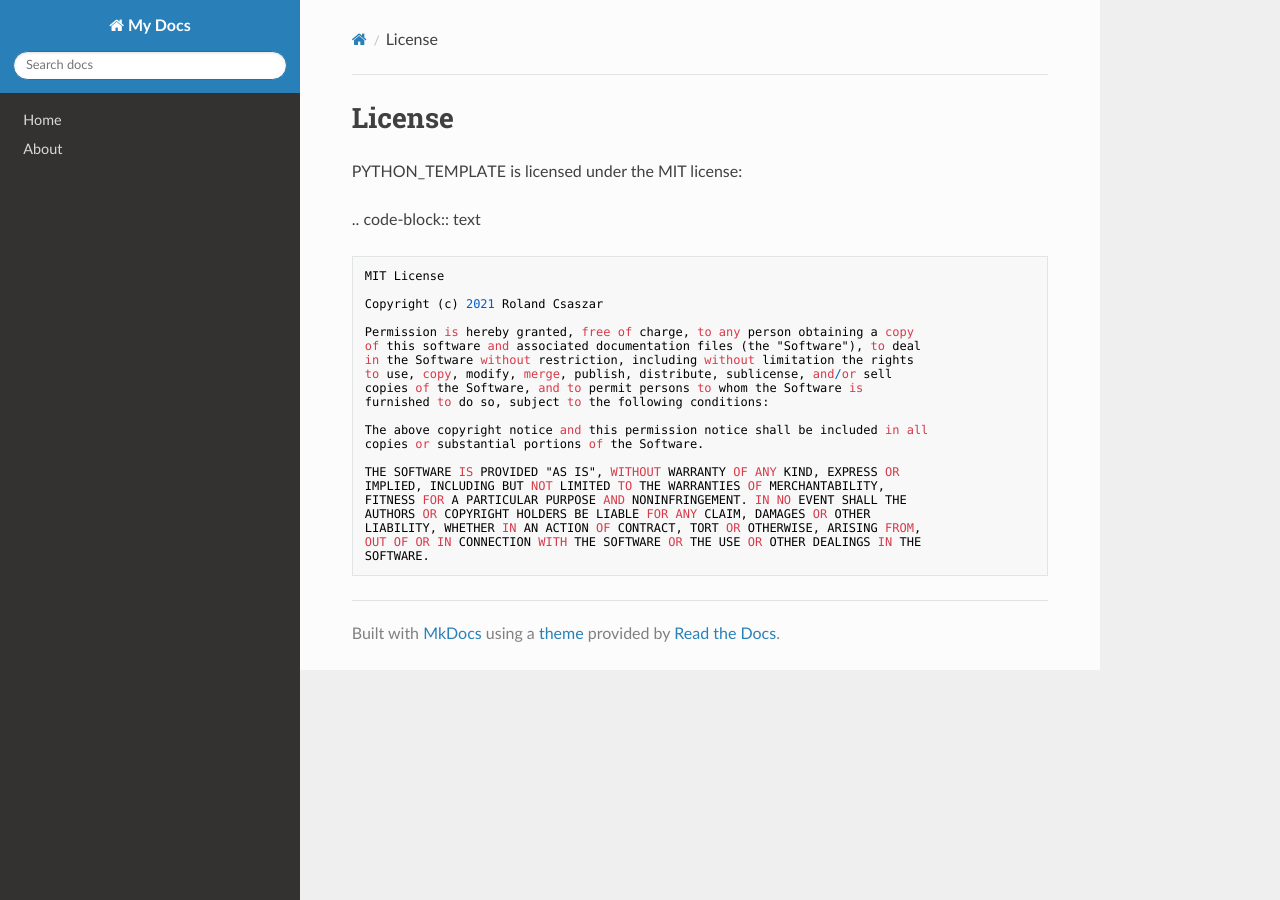
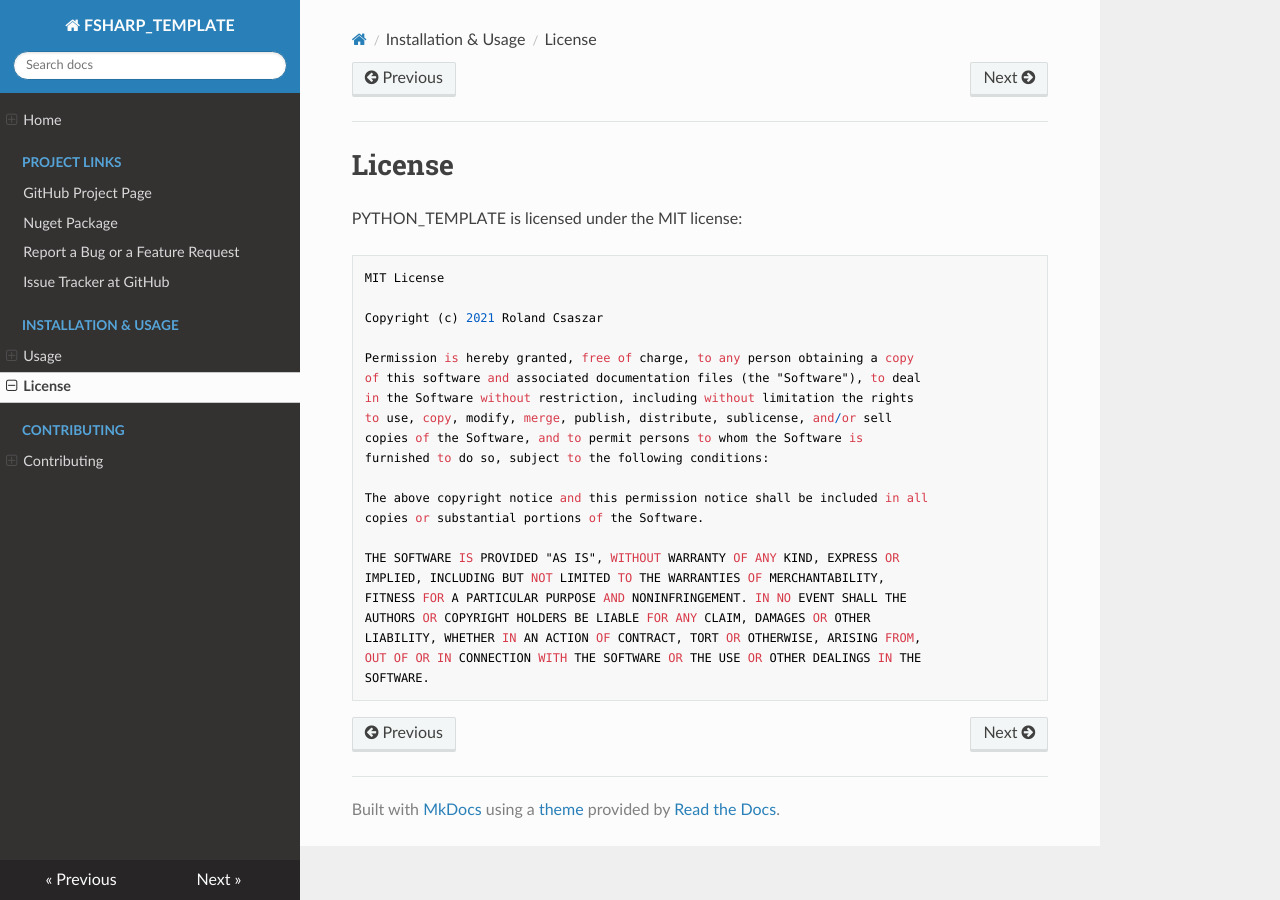
Before and after one commit to Release-Candidate/FSharp_Template, an MkDocs documentation site: the page built from docs/license.md, in a window 1280 px wide. Built offline with MkDocs 1.6.1, drawn with Linux system fonts in a browser that asks for light colours; nearby versions of some CDN libraries.

Commit message:
Added issue templates

````diff
--- a/docs/license.md
+++ b/docs/license.md
@@ -1,28 +1,29 @@
-License
-=======
+# License
+
 
 PYTHON_TEMPLATE is licensed under the MIT license:
 
-.. code-block:: text
+```text
 
-    MIT License
+MIT License
 
-    Copyright (c) 2021 Roland Csaszar
+Copyright (c) 2021 Roland Csaszar
 
-    Permission is hereby granted, free of charge, to any person obtaining a copy
-    of this software and associated documentation files (the "Software"), to deal
-    in the Software without restriction, including without limitation the rights
-    to use, copy, modify, merge, publish, distribute, sublicense, and/or sell
-    copies of the Software, and to permit persons to whom the Software is
-    furnished to do so, subject to the following conditions:
+Permission is hereby granted, free of charge, to any person obtaining a copy
+of this software and associated documentation files (the "Software"), to deal
+in the Software without restriction, including without limitation the rights
+to use, copy, modify, merge, publish, distribute, sublicense, and/or sell
+copies of the Software, and to permit persons to whom the Software is
+furnished to do so, subject to the following conditions:
 
-    The above copyright notice and this permission notice shall be included in all
-    copies or substantial portions of the Software.
+The above copyright notice and this permission notice shall be included in all
+copies or substantial portions of the Software.
 
-    THE SOFTWARE IS PROVIDED "AS IS", WITHOUT WARRANTY OF ANY KIND, EXPRESS OR
-    IMPLIED, INCLUDING BUT NOT LIMITED TO THE WARRANTIES OF MERCHANTABILITY,
-    FITNESS FOR A PARTICULAR PURPOSE AND NONINFRINGEMENT. IN NO EVENT SHALL THE
-    AUTHORS OR COPYRIGHT HOLDERS BE LIABLE FOR ANY CLAIM, DAMAGES OR OTHER
-    LIABILITY, WHETHER IN AN ACTION OF CONTRACT, TORT OR OTHERWISE, ARISING FROM,
-    OUT OF OR IN CONNECTION WITH THE SOFTWARE OR THE USE OR OTHER DEALINGS IN THE
-    SOFTWARE.
+THE SOFTWARE IS PROVIDED "AS IS", WITHOUT WARRANTY OF ANY KIND, EXPRESS OR
+IMPLIED, INCLUDING BUT NOT LIMITED TO THE WARRANTIES OF MERCHANTABILITY,
+FITNESS FOR A PARTICULAR PURPOSE AND NONINFRINGEMENT. IN NO EVENT SHALL THE
+AUTHORS OR COPYRIGHT HOLDERS BE LIABLE FOR ANY CLAIM, DAMAGES OR OTHER
+LIABILITY, WHETHER IN AN ACTION OF CONTRACT, TORT OR OTHERWISE, ARISING FROM,
+OUT OF OR IN CONNECTION WITH THE SOFTWARE OR THE USE OR OTHER DEALINGS IN THE
+SOFTWARE.
+```
--- /dev/null
+++ b/docs/usage.md
@@ -0,0 +1,5 @@
+# Installation & Usage
+
+## Installation
+
+## Usage
--- a/mkdocs.yml
+++ b/mkdocs.yml
@@ -1,7 +1,51 @@
-site_name: My Docs
+site_name: FSHARP_TEMPLATE
+
+site_url: https://readthedocs.org/projects/FSHARP_TEMPLATE/
+#repo_url: https://github.com/Release-Candidate/FSHARP_TEMPLATE
+#repo_name: GitHub
+#copyright: (C) 2021 Roland Csaszar
+
+docs_dir: docs
+site_dir: site
 
 nav:
   - Home: index.md
-  - About: about.md
+  - Project Links:
+    - 'GitHub Project Page': 'https://github.com/Release-Candidate/FSHARP_TEMPLATE'
+    - 'Nuget Package': 'https://pypi.org/project/FSHARP_TEMPLATE/'
+    - 'Report a Bug or a Feature Request': 'https://github.com/Release-Candidate/FSHARP_TEMPLATE/issues/new/choose'
+    - 'Issue Tracker at GitHub': 'https://github.com/Release-Candidate/FSHARP_TEMPLATE/issues'
+  - 'Installation & Usage':
+    - Usage: usage.md
+    - License: license.md
+  - Contributing:
+    - Contributing: contributing.md
 
-theme: readthedocs
+
+theme:
+    name: readthedocs
+    prev_next_buttons_location: both
+    navigation_depth: 8
+    collapse_navigation: False
+
+markdown_extensions:
+    - markdown.extensions.fenced_code
+    - markdown.extensions.meta
+    - markdown.extensions.smarty
+    - markdown.extensions.admonition
+    - markdown.extensions.def_list
+    - markdown.extensions.attr_list
+    - markdown.extensions.abbr
+    - markdown.extensions.footnotes
+    - markdown.extensions.codehilite:
+        guess_lang: False
+        noclasses: True
+        pygments_style: emacs
+    - markdown.extensions.tables
+    - markdown.extensions.nl2br
+    - markdown.extensions.sane_lists
+    - markdown.extensions.toc:
+        permalink: True
+
+plugins:
+  - search
````
Also changed, not shown: docs/index.md (added, +61 -0 lines), docs/source/index.rst (deleted, +0 -28 lines), .github/ISSUE_TEMPLATE/bug_report.md (added), .github/ISSUE_TEMPLATE/feature_request.md (added), 2 other files.
